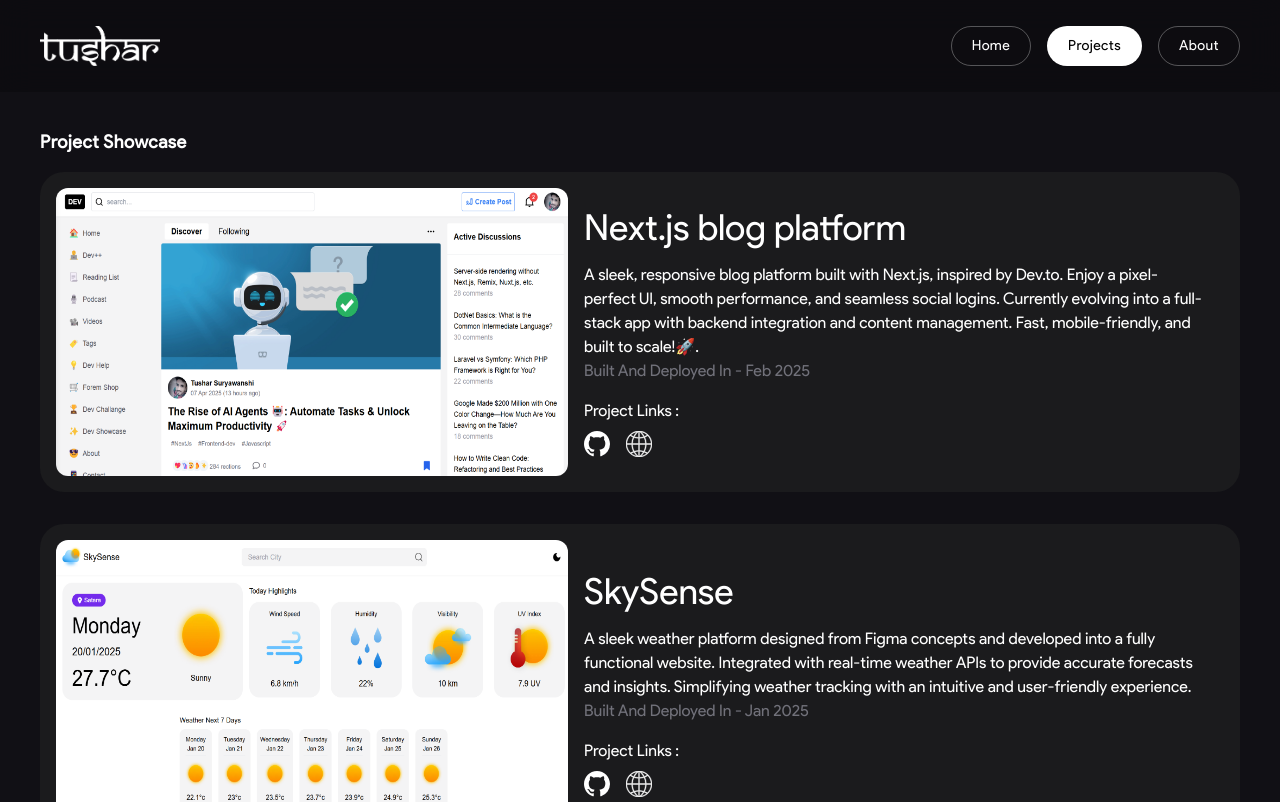
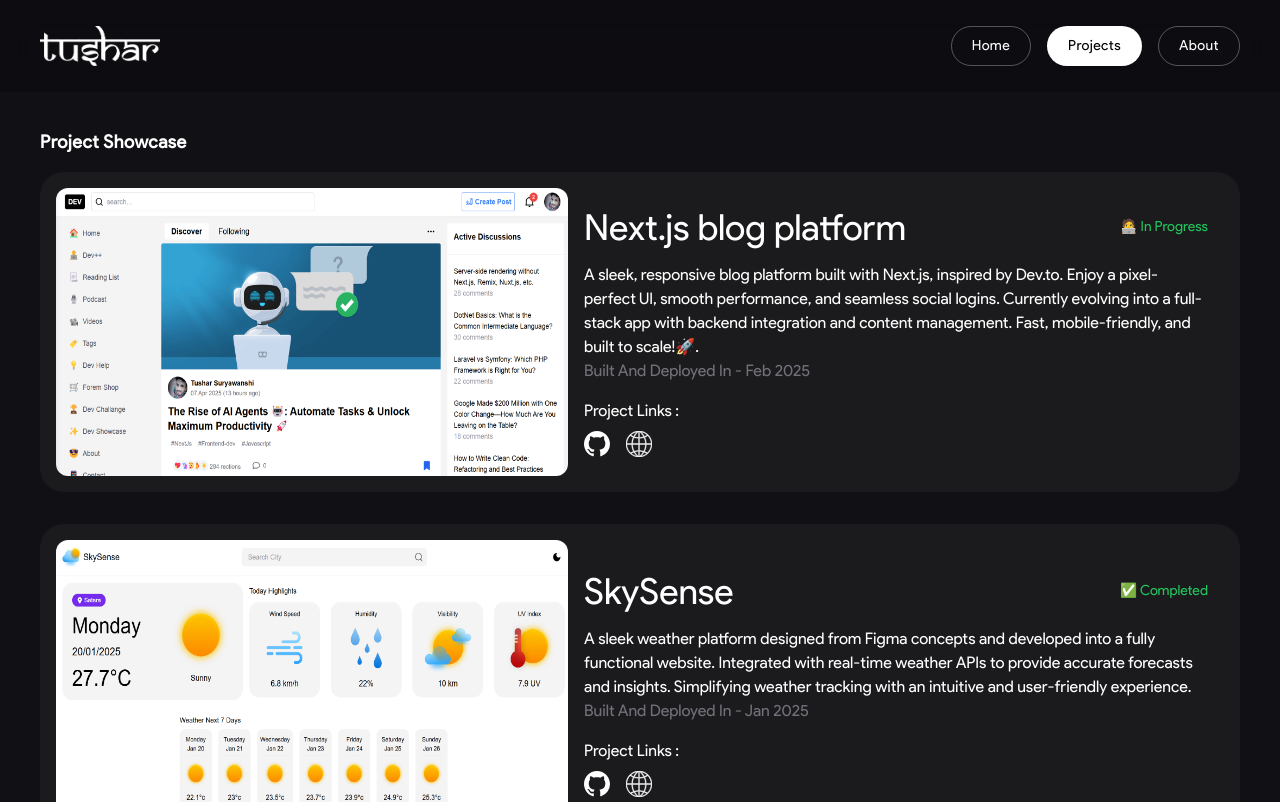
Before and after one commit to iamtushar28/my-portfolio, a Next.js app: page /projects in a window 1280 px wide. Shown: the top 802 px of the page. Built offline with nearby package versions, Linux system fonts and the light colour scheme; what tailwindcss-animated would draw is missing.

Commit message:
project status indicator added

```diff
--- a/src/components/projects/Desktop.jsx
+++ b/src/components/projects/Desktop.jsx
@@ -26,16 +26,24 @@
                         {/* project discreption */}
                         <div className='flex flex-col gap-4'>
 
-                            <h2 className='text-4xl'>
-                                {project.title}
-                            </h2>
+                            <div className='flex items-center justify-between'>
+                                <h2 className='text-4xl'>
+                                    {project.title}
+                                </h2>
+
+                                <h4 className={`text-sm capitalize text-green-500
+                                    ${project.status === "🧑‍💻 In Progress" ? 'animate-pulse' : ''}`}>
+                                    {project.status}
+                                </h4>
+
+                            </div>
 
                             <div>
                                 <p>
                                     {project.description}
                                 </p>
                                 <p className='capitalize text-zinc-500 cursor-pointer hover:text-white transition-all duration-300'>
-                                Built and deployed in - {project.date}
+                                    Built and deployed in - {project.date}
                                 </p>
                             </div>
                         </div>
--- a/src/components/projects/Mobile.jsx
+++ b/src/components/projects/Mobile.jsx
@@ -79,9 +79,14 @@
                 onLoad={() => setShowLoader(false)}
               />
               <p className='text-sm tracking-[0.42px]'>{project.description}</p>
-              <p className='capitalize text-zinc-500 cursor-pointer hover:text-white transition-all duration-300 text-sm'>
-              Built and deployed in - {project.date}
-              </p>
+              <div className='flex justify-between items-center'>
+                <p className='capitalize text-sm text-zinc-500 cursor-pointer hover:text-white transition-all duration-300'>
+                  Launched In - {project.date}
+                </p>
+                <h4 className={`text-sm capitalize text-green-500 ${project.status === "🧑‍💻 In Progress" ? 'animate-pulse' : '' }`}>
+                  {project.status}
+                </h4>
+              </div>
             </div>
           </div>
         </div>
--- a/src/data/projects.js
+++ b/src/data/projects.js
@@ -5,6 +5,7 @@
     description:
       "A sleek, responsive blog platform built with Next.js, inspired by Dev.to. Enjoy a pixel-perfect UI, smooth performance, and seamless social logins. Currently evolving into a full-stack app with backend integration and content management. Fast, mobile-friendly, and built to scale!🚀.",
     date: "feb 2025",
+    status: "🧑‍💻 In Progress",
     alt: "dev blog",
     preview: "https://dev-iota-one.vercel.app/",
     github: "https://github.com/iamtushar28/dev",
@@ -16,6 +17,7 @@
       "A sleek weather platform designed from Figma concepts and developed into a fully functional website. Integrated with real-time weather APIs to provide accurate forecasts and insights. Simplifying weather tracking with an intuitive and user-friendly experience.",
     date: "jan 2025",
     alt: "skysense",
+    status: "✅ completed",
     preview: "https://skysense28.vercel.app/",
     github: "https://github.com/iamtushar28/SkySense",
   },
@@ -26,6 +28,7 @@
       "Built a fully responsive web app for Elbrit Pharmacy, converting their Figma design into a sleek, fast site using Next.js and Tailwind CSS.",
     date: "nov 2024",
     alt: "Project 4",
+    status: "✅ completed",
     preview: "https://elbrit-ts.netlify.app/",
     github: "https://github.com/iamtushar28/elbrit",
   },
@@ -36,6 +39,7 @@
       "A web application designed to simplify the process of finding and listing hostels or rooms for rent. This project aims to address the challenges students face when searching for accommodation by providing a platform where properties can be easily listed and viewed.",
     date: "oct 2024",
     alt: "hostelbooking",
+    status: "✅ completed",
     preview: "https://hostelweb-reactjs.netlify.app/",
     github: "https://github.com/iamtushar28/roomBook-php",
   },
@@ -46,6 +50,7 @@
       "This project showcases a modern React application that implements CRUD (Create, Read, Update, Delete) operations for managing services. The user-friendly interface ensures a seamless experience for users to manage their services efficiently.",
     alt: "Project 3",
     date: "sept 2024",
+    status: "✅ completed",
     preview: "https://medical-service-reactjs.netlify.app/",
     github: "https://github.com/iamtushar28/react-CRUD",
   },
@@ -56,6 +61,7 @@
       "A fully responsive mobile shop website designed with a user-friendly interface and modern aesthetics. This project showcases my front-end development skills and attention to detail in creating a seamless shopping experience.",
     date: "aug 2024",
     alt: "cybershop",
+    status: "✅ completed",
     preview: "https://mobileshop-reactjs.netlify.app/",
     github: "https://github.com/iamtushar28/mobileShop-reactjs",
   },
```
